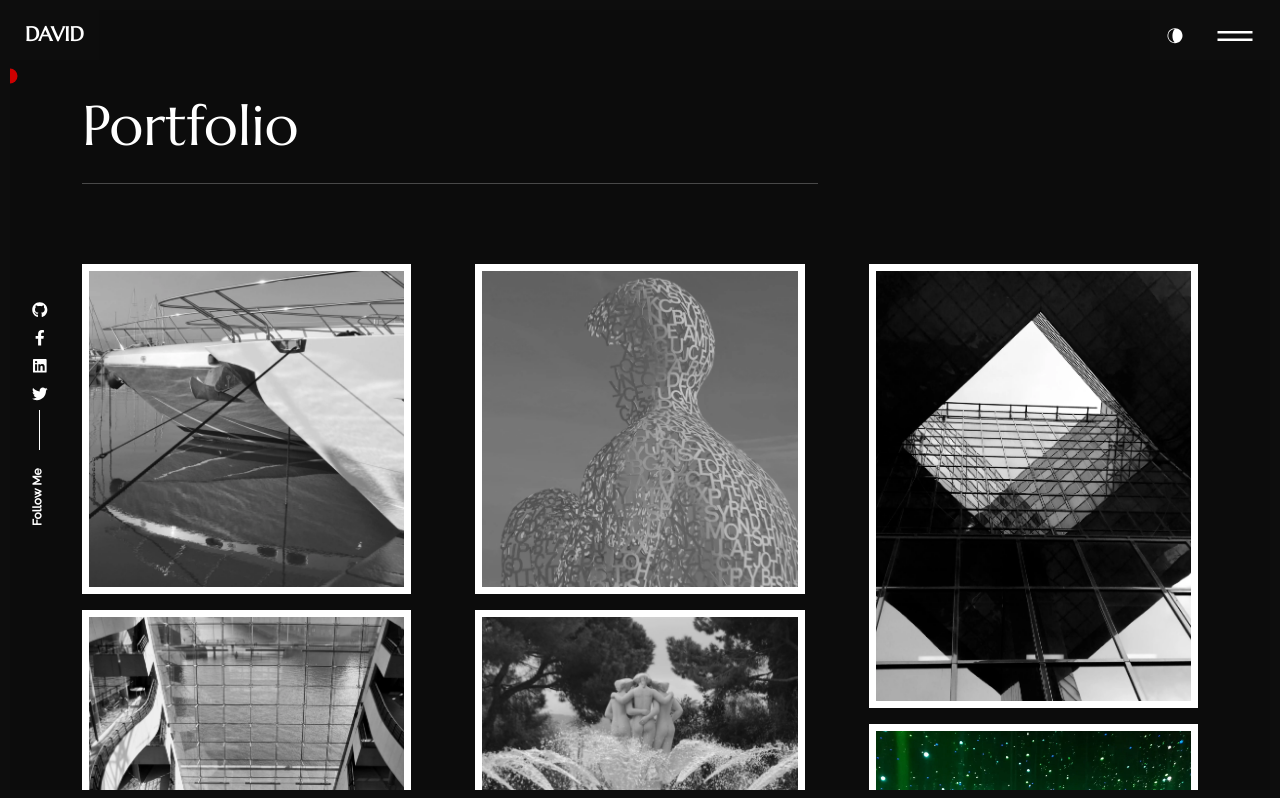
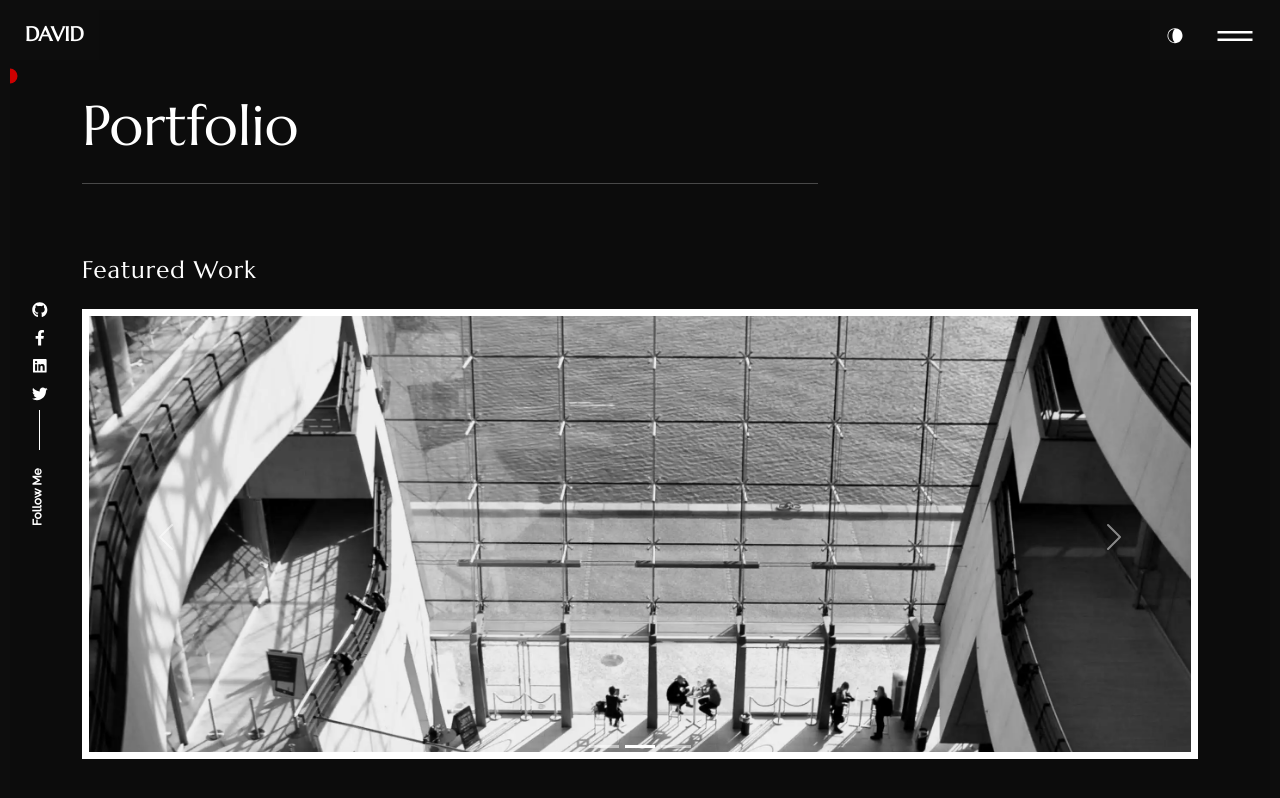
Before and after one commit to grnt7/photography-portfolio, a React (Create React App) app: page /portfolio in a window 1280 px wide. Shown: the top 798 px of the page. Built offline with nearby package versions, Linux system fonts and the light colour scheme.

Commit message:
contact us updated and email.js account implemented

```diff
--- a/src/content_option.js
+++ b/src/content_option.js
@@ -135,14 +135,14 @@ const dataportfolio = [{
 ];
 
 const contactConfig = {
-    YOUR_EMAIL: "name@domain.com",
-    YOUR_FONE: "(555)123-4567",
-    description: "Lorem ipsum dolor sit amet, consectetur adipiscing elit. Morbi vehicula eu nunc et sollicitudin. Cras pulvinar, nisi at imperdiet pharetra. ",
+    YOUR_EMAIL: "da.grant7@outlook.com",
+    YOUR_FONE: "+44 7496 123456",
+    description: "If you want to get in touch, please fill out the form below and I will get back to you as soon as possible.",
     // creat an emailjs.com account
     // check out this tutorial https://www.emailjs.com/docs/examples/reactjs/
-    YOUR_SERVICE_ID: "service_id",
-    YOUR_TEMPLATE_ID: "template_id",
-    YOUR_USER_ID: "user_id",
+    YOUR_SERVICE_ID: "service_257fqgz",
+    YOUR_TEMPLATE_ID: "template_5tw7zsa",
+    YOUR_USER_ID: "tQ7jw5nGJ4A2Ckovf",
 };
 
 const socialprofils = {
--- a/src/pages/portfolio/index.js
+++ b/src/pages/portfolio/index.js
@@ -1,7 +1,7 @@
 import React, { useState } from "react"; // 1. Imported useState
 import "./style.css";
 import { Helmet, HelmetProvider } from "react-helmet-async";
-import { Container, Row, Col } from "react-bootstrap";
+import { Container, Row, Col, Carousel } from "react-bootstrap";
 import { dataportfolio, meta } from "../../content_option";
 
 export const Portfolio = () => {
@@ -22,6 +22,37 @@ export const Portfolio = () => {
             <hr className="t_border my-4 ml-0 text-left" />
           </Col>
         </Row>
+<div className="mb-5">
+  <h3 className="mb-3" style={{ fontSize: "1.5rem", letterSpacing: "1px" }}>Featured Work</h3>
+
+  <Carousel
+    fade={false}        // Set to false so it slides horizontally instead of fading
+    indicators={true}   // Shows the little navigation dots at the bottom
+    interval={5000}     // Automatically slides left-to-right every 5 seconds
+    pause="hover"       // Pauses the slide movement if the user hovers their mouse
+  >
+    {dataportfolio.slice(0, 3).map((data, i) => (
+      <Carousel.Item key={`carousel-${i}`}>
+        {/* Main background item frame */}
+        <div className="po_item" style={{ height: "450px", position: "relative" }}>
+          <img
+            className="d-block w-100"
+            src={data.img}
+            alt={`Slide ${i}`}
+            style={{ width: "100%", height: "100%", objectFit: "cover" }}
+          />
+          {/* Overlay text content matching your portfolio dark theme */}
+          <div className="content">
+            <p>{data.description}</p>
+            <a href="#/" onClick={(e) => { e.preventDefault(); setSelectedImg(data.link); }}>
+              view project
+            </a>
+          </div>
+        </div>
+      </Carousel.Item>
+    ))}
+  </Carousel>
+</div>
         <div className="mb-5 po_items_ho">
           {dataportfolio.map((data, i) => {
             return (
--- a/src/pages/portfolio/style.css
+++ b/src/pages/portfolio/style.css
@@ -78,3 +78,18 @@
 .po_item .content a:hover {
     text-decoration: none;
 }
+
+ /* Additional styles for the scrollable gallery */
+.scroll-gallery-container {
+  display: flex;
+  overflow-x: auto; /* Enables horizontal scrolling */
+  scroll-snap-type: x mandatory; /* Makes images snap cleanly into place */
+  gap: 20px;
+  padding: 10px;
+}
+
+.scroll-gallery-item {
+  flex: 0 0 auto; /* Prevents images from shrinking */
+  width: 80vw; /* Keeps each photo beautifully large on screen */
+  scroll-snap-align: center;
+}
```
